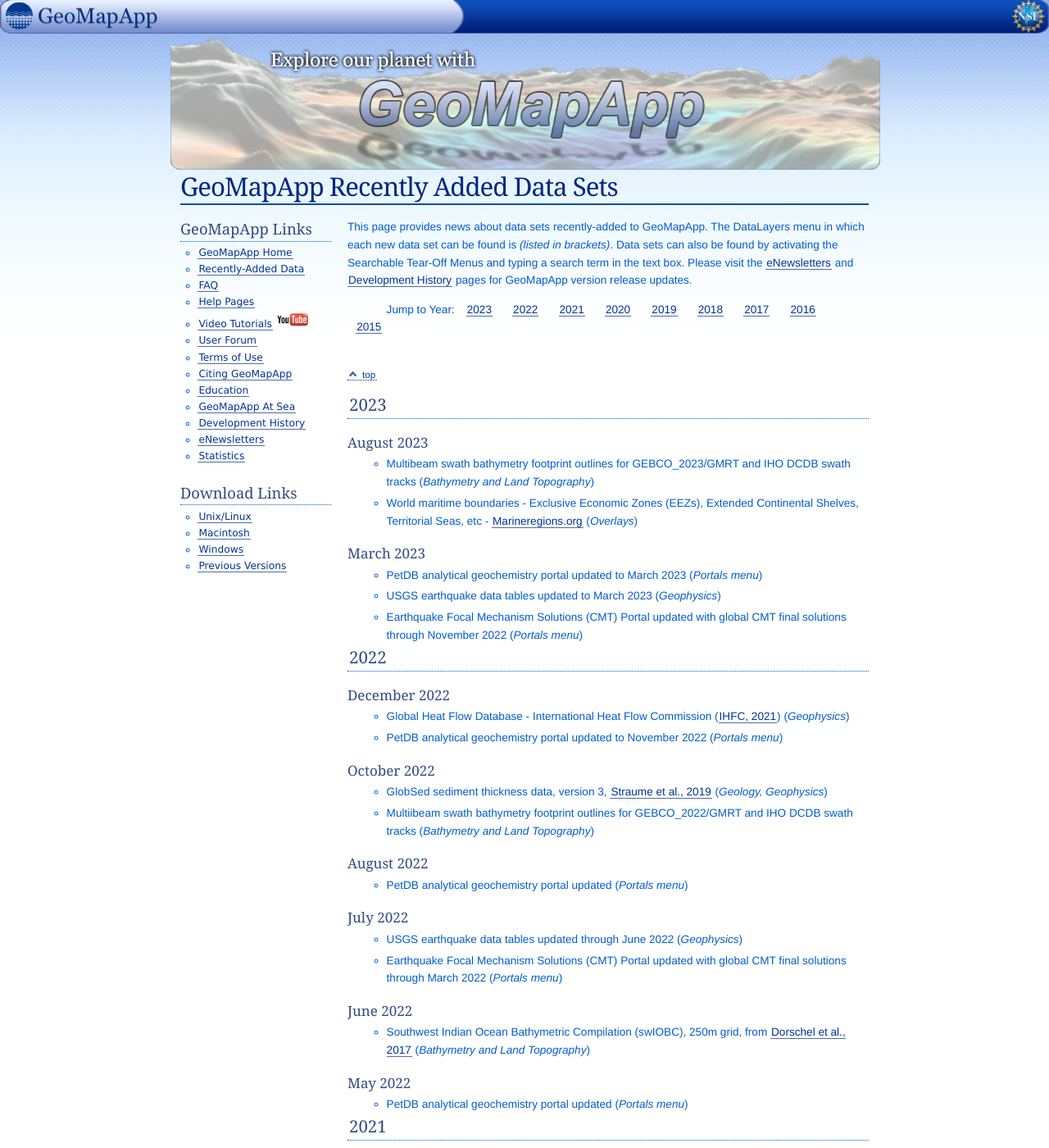
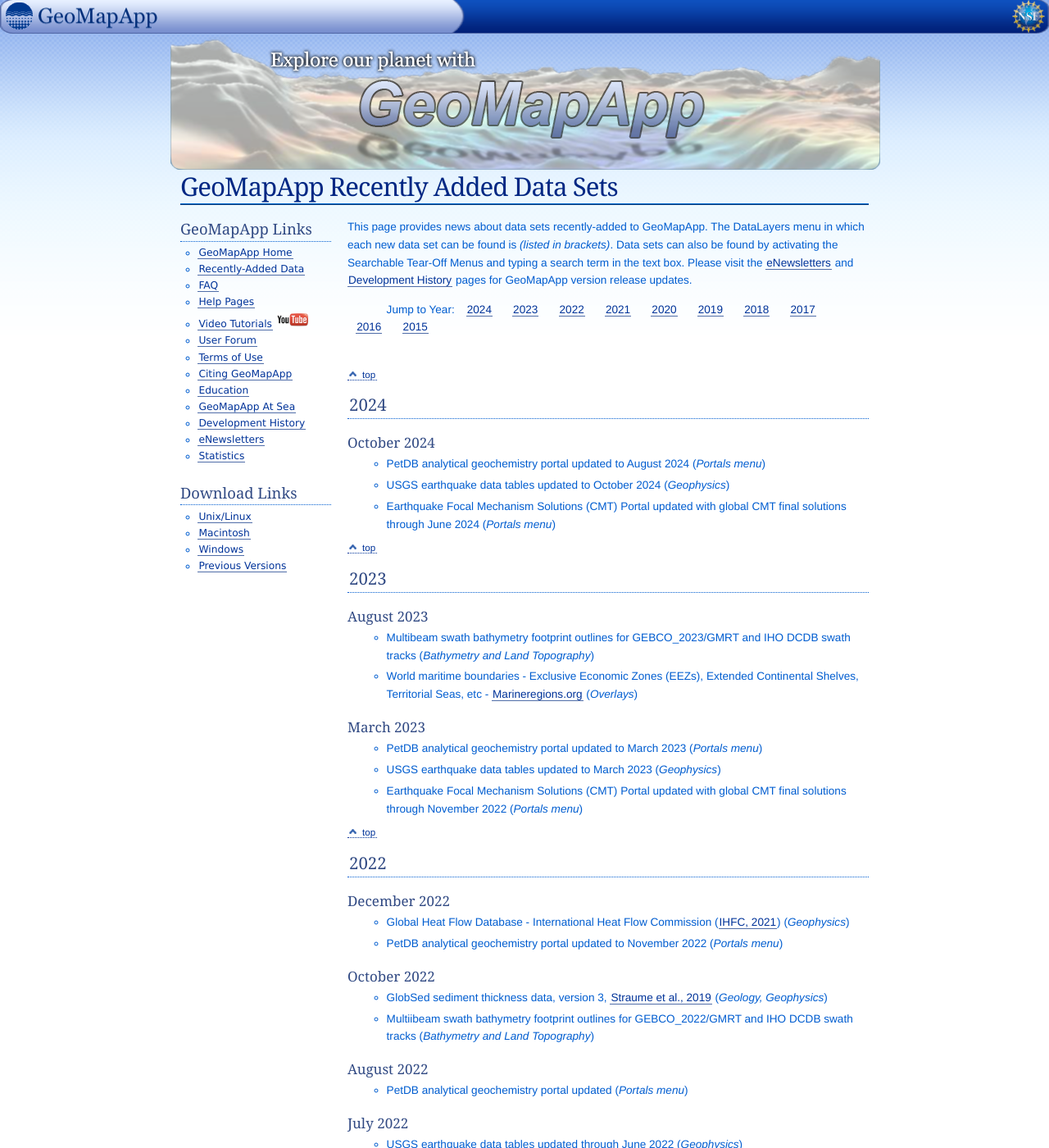
Before and after one commit to mgds/www.geomapapp.org, a Jekyll site: the page built from data_set_news.html, in a window 1280 px wide and 1400 px high. Shown: the whole window at 82% size. Built offline with Jekyll 4.4.1, drawn with Linux system fonts in a browser that asks for light colours.

Commit message:
Updated data_set_news.html for new earthquake, CMT and PetDB content added Oct 2024

```diff
--- a/data_set_news.html
+++ b/data_set_news.html
@@ -12,7 +12,8 @@
 version release updates.</p>
 
   <ul class="horz_toc">		<li>Jump to Year:</li>
-  <li><a href="#top">2023</a></li>
+  <li><a href="#top">2024</a></li>
+  <li><a href="#year2023">2023</a></li>
   <li><a href="#year2022">2022</a></li>
   <li><a href="#year2021">2021</a></li>
   <li><a href="#year2020">2020</a></li>
@@ -25,6 +26,17 @@
 
 <p style="margin-bottom: 0;">&nbsp;</p>
 
+
+<p><a class="top" href="#top">top</a></p>
+
+<h3><a name="year2024" id="year2024"></a>2024</h3>
+
+<h4>October 2024</h4>
+<ul>
+<li>PetDB analytical geochemistry portal updated to August 2024 (<i>Portals menu</i>)
+<li>USGS earthquake data tables updated to October 2024 (<i>Geophysics</i>)
+<li>Earthquake Focal Mechanism Solutions (CMT) Portal updated with global CMT final solutions through June 2024 (<i>Portals menu</i>)
+</ul>
 
 <p><a class="top" href="#top">top</a></p>
 
@@ -43,6 +55,8 @@
 <li>Earthquake Focal Mechanism Solutions (CMT) Portal updated with global CMT final solutions through November 2022 (<i>Portals menu</i>)
 </ul>
 
+
+<p><a class="top" href="#top">top</a></p>
 
 <h3><a name="year2022" id="year2022"></a>2022</h3>
 
```
